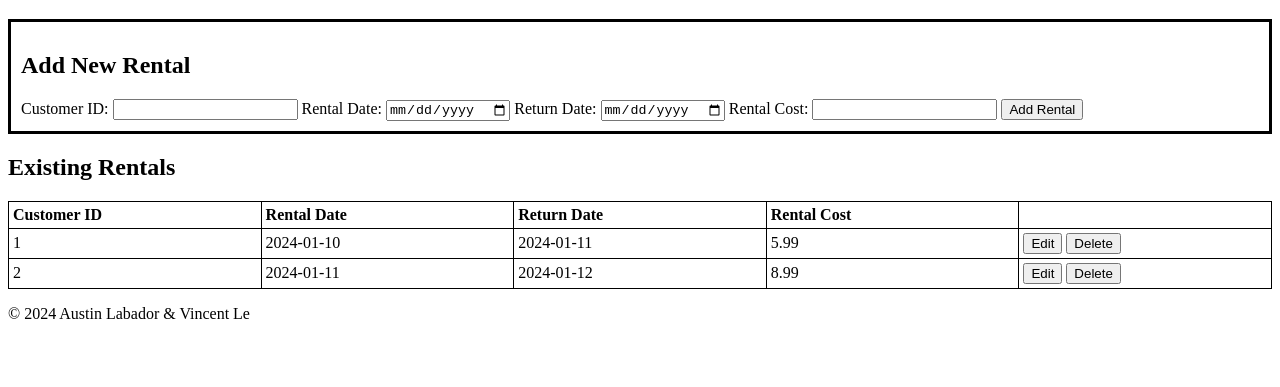
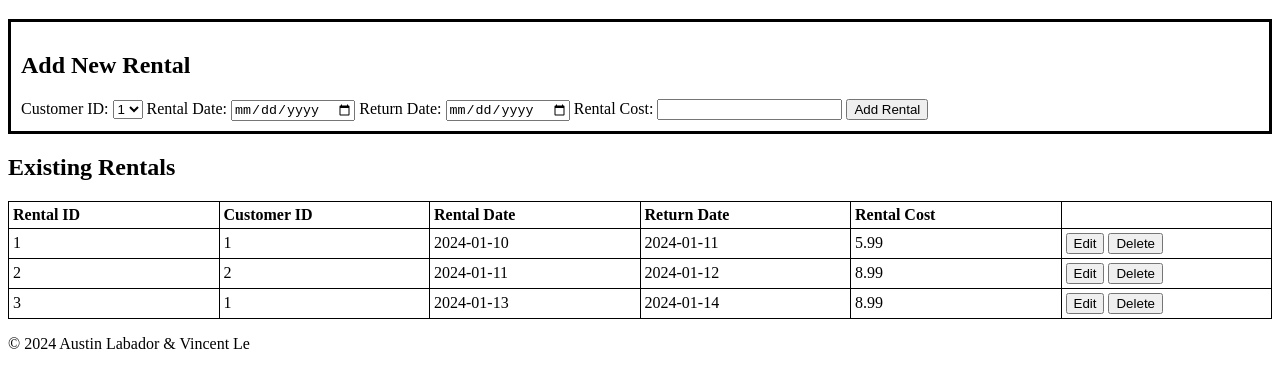
Before and after one commit to alabador/boardbuster, a plain HTML site: page rentals.html in a window 1280 px wide. Shown: the part 87-474 px from the top of the page. Drawn offline with Linux system fonts and the light colour scheme.

Commit message:
Add primary keys and dropdowns to orders and rentals

```diff
--- a/rentals.html
+++ b/rentals.html
@@ -20,7 +20,12 @@
 
     <form id="add">
         <h2>Add New Rental</h2>
-        <label>Customer ID:</label> <input type="number" name="customerID" required>
+        <label for="addRentalCustomer">Customer ID:</label>
+        <select name="customer" id="addRentalCustomer" required>
+            <option value="1">1</option>
+            <option value="2">2</option>
+            <option value="3">3</option>
+        </select>
         <label>Rental Date:</label> <input type="date" name="rentalDate" required>
         <label>Return Date:</label> <input type="date" name="returnDate">
         <label>Rental Cost:</label> <input type="number" step="0.01" name="rentalCost" required>
@@ -28,7 +33,12 @@
     </form>
     <form id="edit">
         <h2>Edit Rental</h2>
-        <label>Customer ID:</label> <input type="number" name="customerID" required>
+        <label for="editRentalCustomer">Customer ID:</label>
+        <select name="customer" id="editRentalCustomer" required>
+            <option value="1">1</option>
+            <option value="2">2</option>
+            <option value="3">3</option>
+        </select>
         <label>Rental Date:</label> <input type="date" name="rentalDate" required>
         <label>Return Date:</label> <input type="date" name="returnDate">
         <label>Rental Cost:</label> <input type="number" step="0.01" name="rentalCost" required>
@@ -39,6 +49,7 @@
     <h2>Existing Rentals</h2>
     <table>
         <tr>
+            <th>Rental ID</th>
             <th>Customer ID</th>
             <th>Rental Date</th>
             <th>Return Date</th>
@@ -46,6 +57,7 @@
             <th></th>
         </tr>
         <tr>
+            <td>1</td>
             <td>1</td>
             <td>2024-01-10</td>
             <td>2024-01-11</td>
@@ -57,8 +69,20 @@
         </tr>
         <tr>
             <td>2</td>
+            <td>2</td>
             <td>2024-01-11</td>
             <td>2024-01-12</td>
+            <td>8.99</td>
+            <td>
+                <button onclick="showEditForm()">Edit</button>
+                <button>Delete</button>
+            </td>
+        </tr>
+        <tr>
+            <td>3</td>
+            <td>1</td>
+            <td>2024-01-13</td>
+            <td>2024-01-14</td>
             <td>8.99</td>
             <td>
                 <button onclick="showEditForm()">Edit</button>
```
Also changed, not shown: boardgames.html (+5 -0 lines), customers.html (+13 -0 lines), orders.html (+25 -2 lines).
